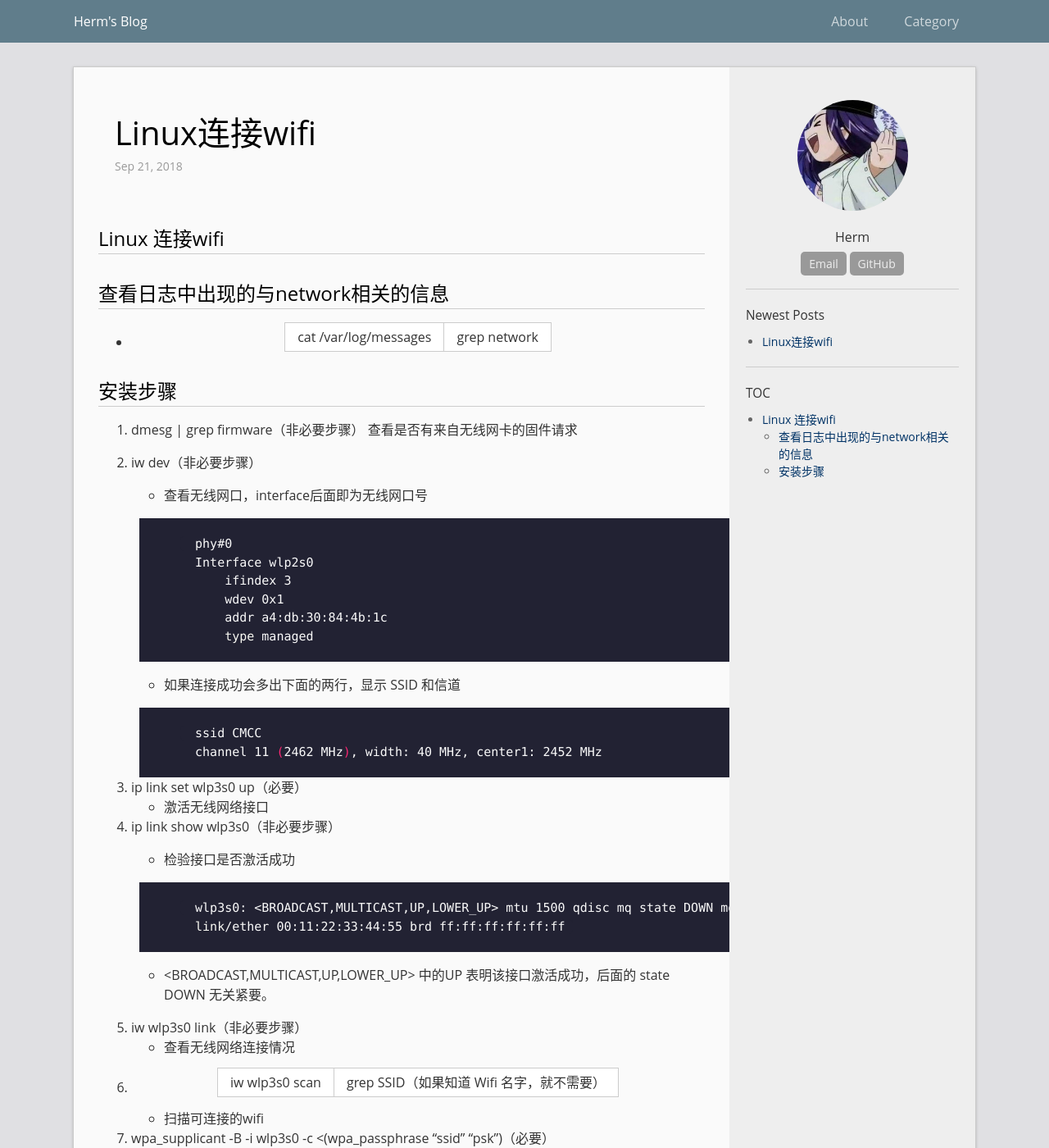
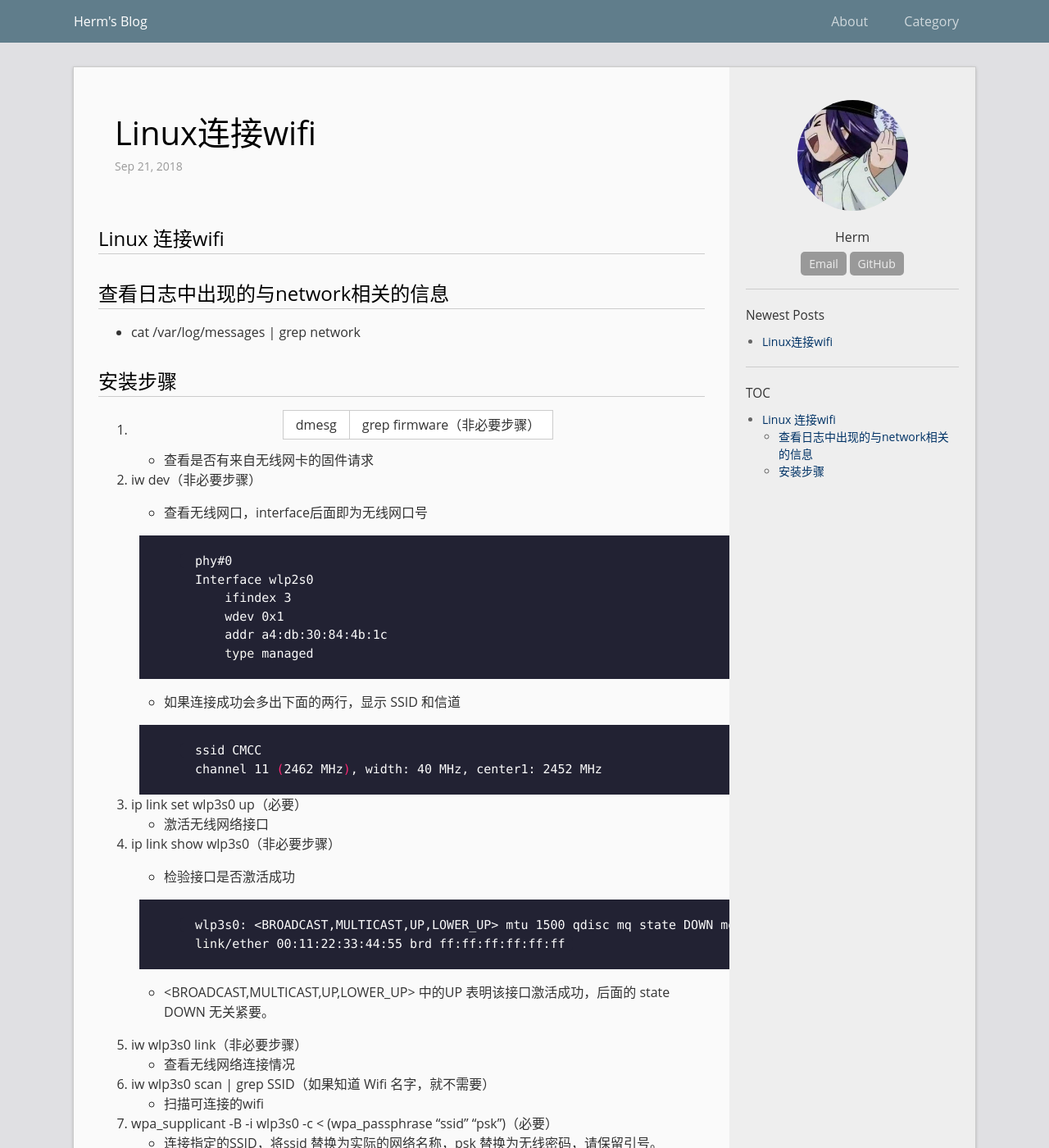
Before and after one commit to zhqherm/zhqherm.github.io, a Jekyll site: the page built from _posts/2018-09-21-Linux连接wifi.md, in a window 1280 px wide and 1400 px high. Shown: the whole window at 82% size. Built offline with Jekyll 4.4.1, drawn with Linux system fonts in a browser that asks for light colours.

```diff
--- a/_posts/2018-09-21-Linux连接wifi.md
+++ b/_posts/2018-09-21-Linux连接wifi.md
@@ -2,12 +2,12 @@
 
 ## 查看日志中出现的与network相关的信息
 
-- cat /var/log/messages | grep network
+- cat /var/log/messages \| grep network
 
 ## 安装步骤
 
 1. dmesg | grep firmware（非必要步骤）
-查看是否有来自无线网卡的固件请求
+    - 查看是否有来自无线网卡的固件请求
 
 2. iw dev（非必要步骤）
     - 查看无线网口，interface后面即为无线网口号
@@ -44,10 +44,10 @@
 5. iw wlp3s0 link（非必要步骤）
     - 查看无线网络连接情况
 
-6. iw wlp3s0 scan | grep SSID（如果知道 Wifi 名字，就不需要）
+6. iw wlp3s0 scan \| grep SSID（如果知道 Wifi 名字，就不需要）
     - 扫描可连接的wifi
 
-7. wpa_supplicant -B -i wlp3s0 -c <(wpa_passphrase "ssid" "psk")（必要）
+7. wpa_supplicant -B -i wlp3s0 -c < (wpa_passphrase "ssid" "psk")（必要）
     - 连接指定的SSID，将ssid 替换为实际的网络名称，psk 替换为无线密码，请保留引号。
     - Successfully initialized wpa_supplicant //  连接成功标志
 
```
